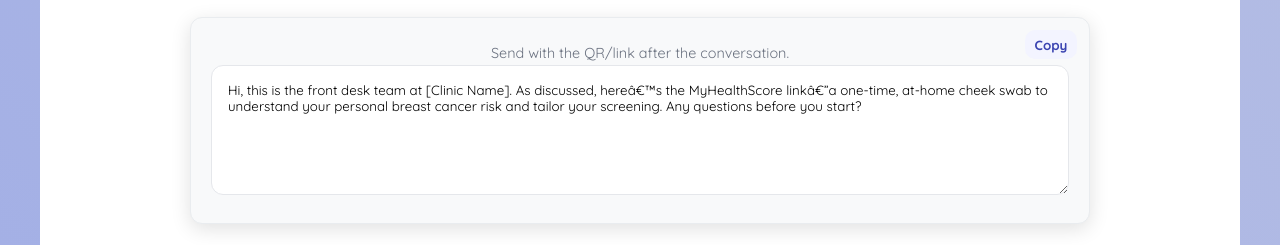
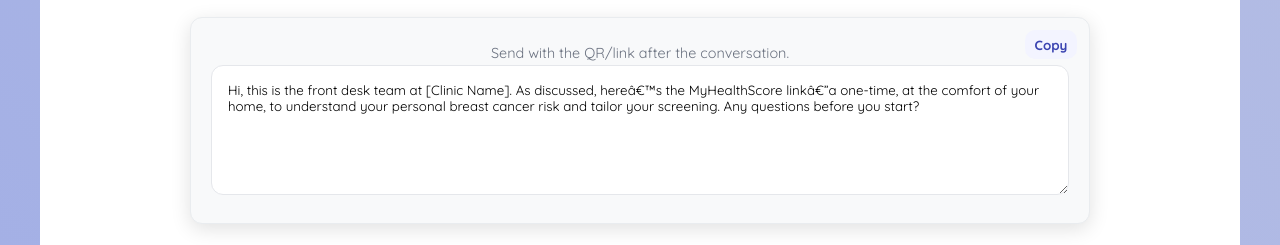
Before and after one commit to Charbel-Azar/myHealthScore, a plain HTML site: page frontdesk.html in a window 1280 px wide. Shown: the part 2721-2966 px from the top of the page. Drawn offline with Linux system fonts and the light colour scheme.

Commit message:
Update frontdesk.html

```diff
--- a/frontdesk.html
+++ b/frontdesk.html
@@ -220,7 +220,7 @@
         <button class="copy-btn" data-copy="waText">Copy</button>
         <p class="notice">Send with the QR/link after the conversation.</p>
         <textarea id="waText" rows="6" style="width:100%; border:1px solid #e5e7eb; border-radius:12px; padding:1rem; font-family:inherit;">
-Hi, this is the front desk team at [Clinic Name]. As discussed, here’s the MyHealthScore link—a one-time, at-home cheek swab to understand your personal breast cancer risk and tailor your screening. Any questions before you start?
+Hi, this is the front desk team at [Clinic Name]. As discussed, here’s the MyHealthScore link—a one-time, at the comfort of your home, to understand your personal breast cancer risk and tailor your screening. Any questions before you start?
         </textarea>
       </div>
 
```
